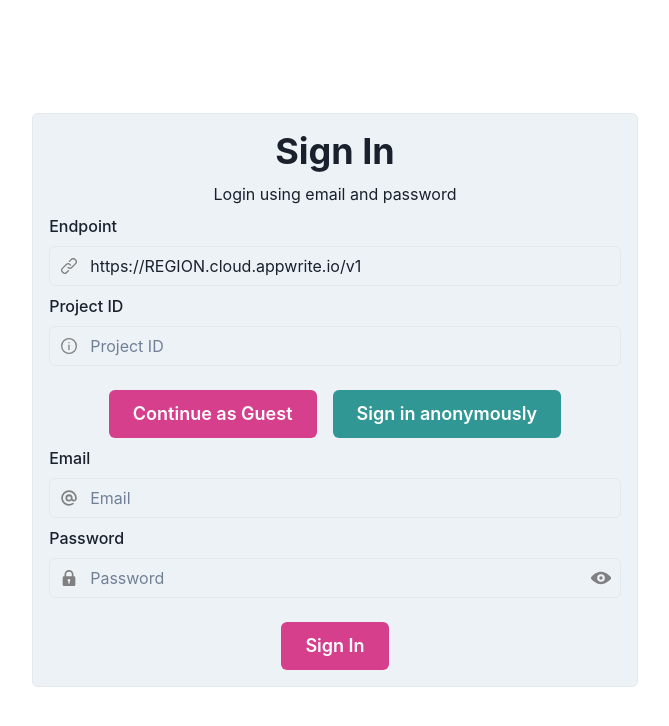
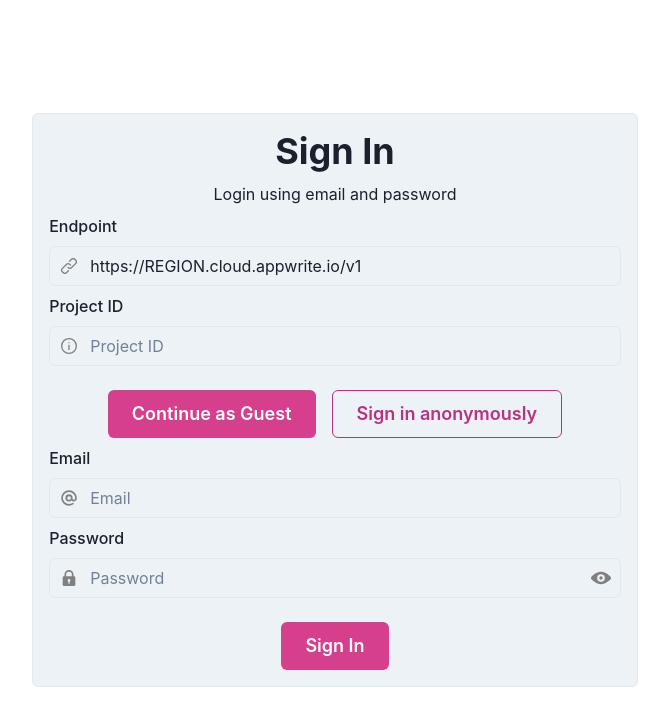
Before and after one commit to stnguyen90/appwrite-explorer, a React (Vite) app: page / in a window 1280 px wide. Shown: the top 726 px of the page, without its empty margins (305-974 px from the left). Built offline with nearby package versions, Linux system fonts and the light colour scheme; no server answers.

Commit message:
Change Sign in anonymously button to pink outline variant
Co-authored-by: stnguyen90 <1477010+stnguyen90@users.noreply.github.com>

```diff
--- a/src/pages/Login.tsx
+++ b/src/pages/Login.tsx
@@ -224,7 +224,8 @@ export const Login = (props: { client: Client }): ReactElement => {
                   Continue as Guest
                 </Button>
                 <Button
-                  colorScheme="teal"
+                  colorScheme="pink"
+                  variant="outline"
                   isLoading={isSubmitting}
                   type="button"
                   size="lg"
```
Also changed, not shown: 1 other file (tests, documents, lock files or other folders).
